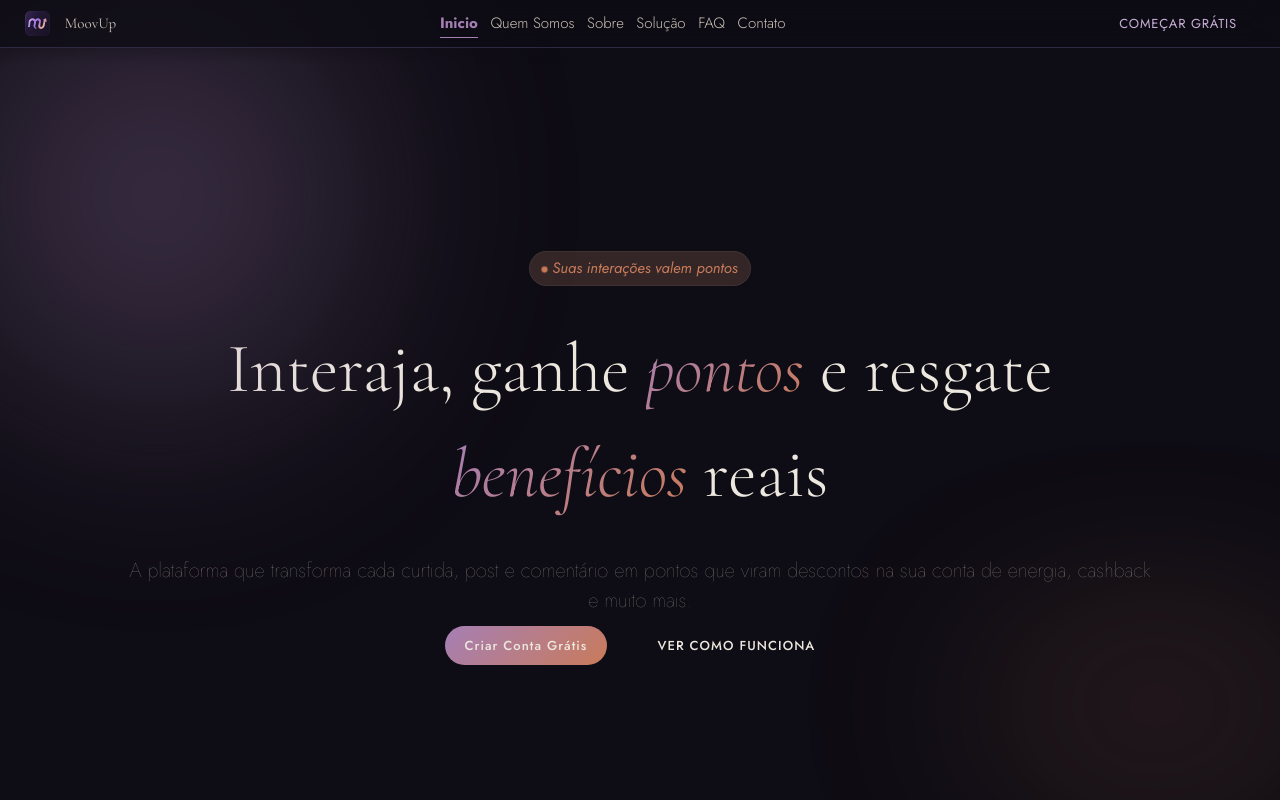
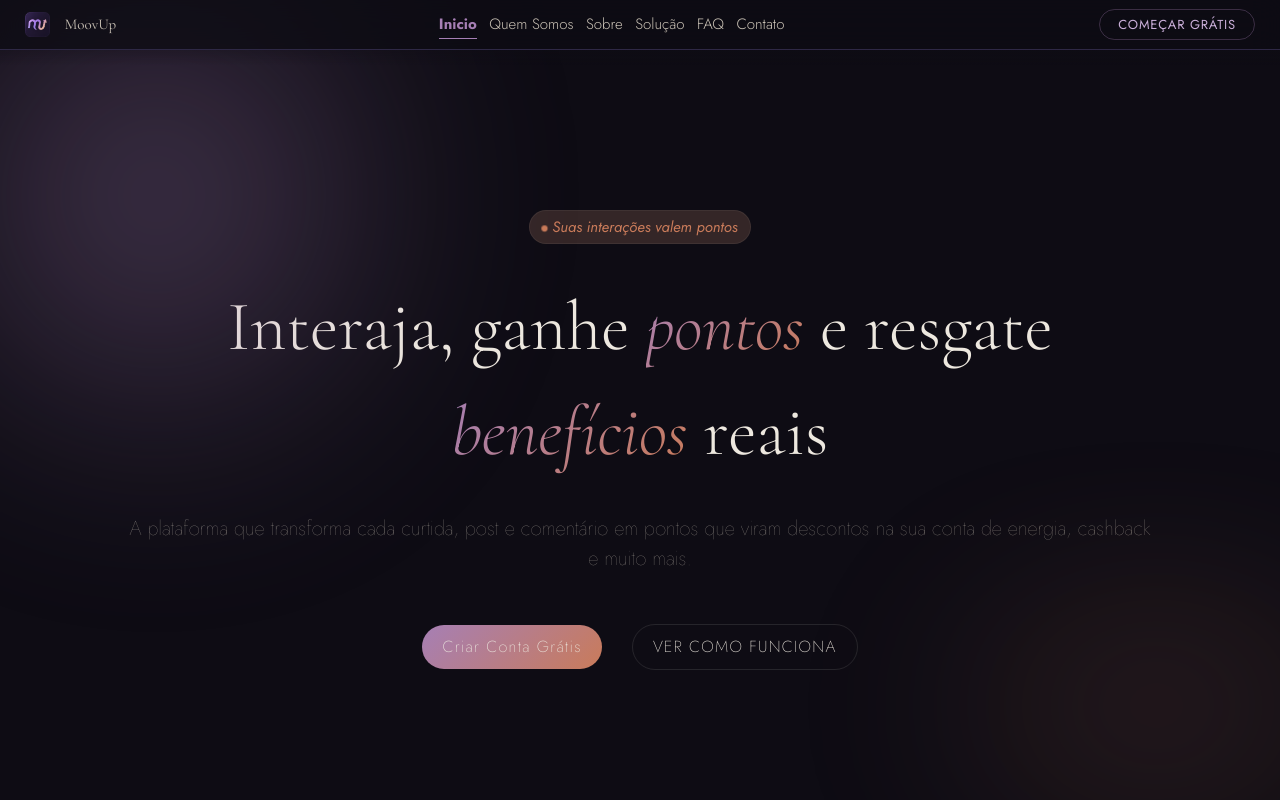
Before and after one commit to challenge-2026-MoovUp/challenge-2026-FrontEnd-2sem, a React (Vite) app: page / in a window 1280 px wide. Shown: the top 800 px of the page. Built offline with nearby package versions, Linux system fonts and the light colour scheme.

Commit message:
refactor: atualiza classes do componente Button para incluir classes dinâmicas
Modifica o componente Button para aceitar classes dinâmicas em suas instâncias, permitindo personalização adicional nos componentes Foot e Home. Remove a classe de borda do baseClass para simplificar o estilo.

```diff
--- a/src/components/common/Button.tsx
+++ b/src/components/common/Button.tsx
@@ -5,7 +5,7 @@ interface ButtonProps {
     className?: string
 }
 
-const baseClass = "flex justify-items-center whitespace-nowrap rounded-[20px] border-none bg-transparent text-center text-base font-bold font-sans"
+const baseClass = "flex justify-items-center whitespace-nowrap rounded-[20px] bg-transparent text-center text-base font-bold font-sans"
 
 const variantClasses = {
     'primary': `${baseClass} border border-aurora-30 rounded-full px-[18px] py-2 text-[1.3rem] font-normal uppercase tracking-[0.06em] text-aurora-soft no-underline transition-all duration-200 hover:cursor-pointer hover:border-violet-glow-50 hover:bg-violet-glow-08 hover:shadow-[0_0_20px_var(--color-violet-glow-08),inset_0_0_20px_var(--color-violet-glow-03)]`,
--- a/src/components/common/Foot.tsx
+++ b/src/components/common/Foot.tsx
@@ -32,9 +32,9 @@ export default function Foot({ ctaTo, btnStr, large }: FootProps) {
                         {userEmail ? (
                             null
                         ) : (
-                            <Button variant="cta-primary" onClick={onOpenModal}>Criar Conta Grátis</Button>
+                            <Button variant="cta-primary" className={largeClass} onClick={onOpenModal}>Criar Conta Grátis</Button>
                         )}
-                        <Button variant="cta-outline" onClick={ctaTo ? () => navigate(ctaTo) : undefined}>{btnStr}</Button>
+                        <Button variant="cta-outline" className={largeOutlineClass} onClick={ctaTo ? () => navigate(ctaTo) : undefined}>{btnStr}</Button>
                     </div>
                 </div>
             </div>
--- a/src/pages/Home/Home.tsx
+++ b/src/pages/Home/Home.tsx
@@ -54,9 +54,9 @@ export default function Home() {
                         <p className="font-sans text-[2rem] font-thin text-mist-dim">A plataforma que transforma cada curtida, post e comentário em pontos que viram descontos na sua conta de energia, cashback e muito mais.</p>
                         <div className="flex items-center justify-center gap-4">
                             {userEmail ? null : (
-                                <Button variant="cta-primary" onClick={onOpenModal}>Criar Conta Grátis</Button>
+                                <Button variant="cta-primary" className={heroCtaClass} onClick={onOpenModal}>Criar Conta Grátis</Button>
                             )}
-                            <Button variant="cta-outline" onClick={() => document.getElementById('steps-goto')?.scrollIntoView({ behavior: 'smooth' })}>VER COMO FUNCIONA</Button>
+                            <Button variant="cta-outline" className={heroCtaOutlineClass} onClick={() => document.getElementById('steps-goto')?.scrollIntoView({ behavior: 'smooth' })}>VER COMO FUNCIONA</Button>
                         </div>
                     </div>
                 </div>
```
